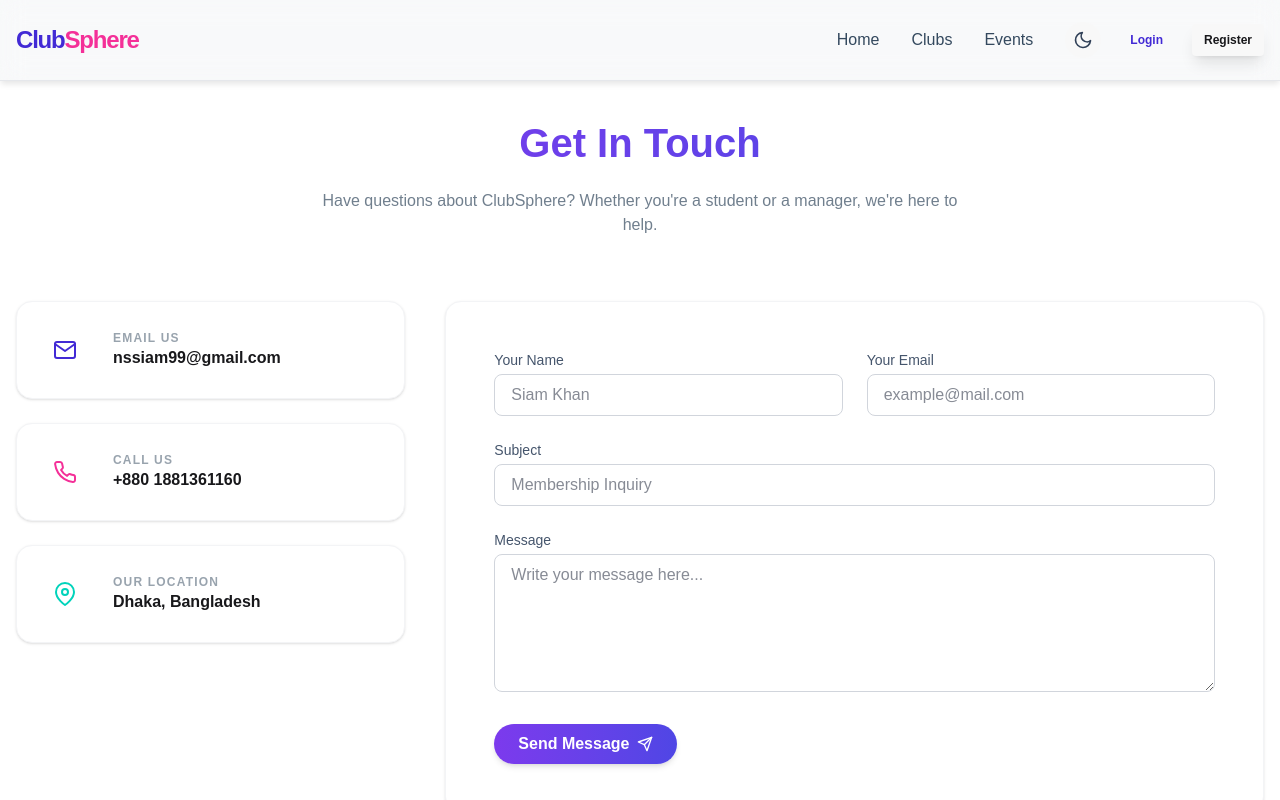
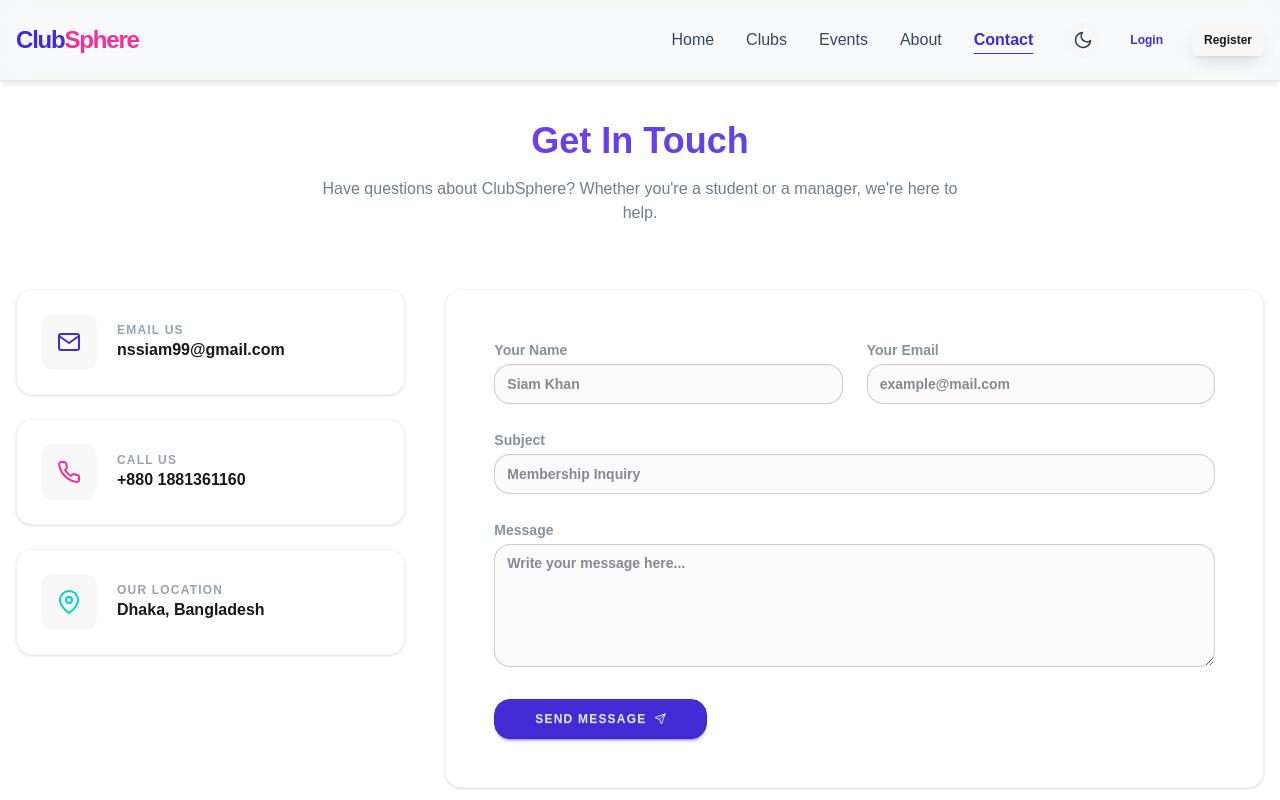
Before and after one commit to siam-khan-alt/clubsphere-client, a React (Vite) app: page /contact in a window 1280 px wide. Shown: the top 800 px of the page. Built offline with nearby package versions, Linux system fonts and the light colour scheme; no server answers.

Commit message:
update Nabvar componant and contact page

```diff
--- a/src/components/shared/Footer.jsx
+++ b/src/components/shared/Footer.jsx
@@ -35,15 +35,13 @@ const Footer = () => {
                             <li><Link to="/" className="opacity-70 hover:text-primary hover:opacity-100 transition-all">Home</Link></li>
                             <li><Link to="/clubs" className="opacity-70 hover:text-primary hover:opacity-100 transition-all">Find a Club</Link></li>
                             <li><Link to="/events" className="opacity-70 hover:text-primary hover:opacity-100 transition-all">Upcoming Events</Link></li>
-                            <li><Link to="/about" className="opacity-70 hover:text-primary hover:opacity-100 transition-all">About Us</Link></li>
                         </ul>
                     </div>
 
                     <div>
                         <h4 className="text-lg font-bold mb-6 ">Resources</h4>
                         <ul className="space-y-3 text-sm">
-                            <li><Link to="/privacy" className="opacity-70 hover:text-primary hover:opacity-100 transition-all">Privacy Policy</Link></li>
-                            <li><Link to="/terms" className="opacity-70 hover:text-primary hover:opacity-100 transition-all">Terms of Service</Link></li>
+                            <li><Link to="/about" className="opacity-70 hover:text-primary hover:opacity-100 transition-all">About Us</Link></li>
                             <li><Link to="/contact" className="opacity-70 hover:text-primary hover:opacity-100 transition-all">Support Center</Link></li>
                         </ul>
                     </div>
--- a/src/components/shared/Navbar.jsx
+++ b/src/components/shared/Navbar.jsx
@@ -86,10 +86,24 @@ const Navbar = () => {
           Events
         </NavLink>
       </li>
+        <li><NavLink to="/about"  className={({ isActive }) =>
+            isActive
+              ? "text-primary font-bold underline underline-offset-8 transition-all"
+              : "hover:text-primary transition-all"
+          }>About</NavLink></li>
+          <li><NavLink to="/contact"  className={({ isActive }) =>
+            isActive
+              ? "text-primary font-bold underline underline-offset-8 transition-all"
+              : "hover:text-primary transition-all"
+          }>Contact</NavLink></li>
       {user && (
         <>
-          <li><NavLink to="/about" className="hover:text-primary transition-all">About</NavLink></li>
-          <li><NavLink to="/contact" className="hover:text-primary transition-all">Contact</NavLink></li>
+
+          <li><NavLink  to={goDashboardRoute()}  className={({ isActive }) =>
+            isActive
+              ? "text-primary font-bold underline underline-offset-8 transition-all"
+              : "hover:text-primary transition-all"
+          }>Dashboard</NavLink></li>
         </>
       )}
     </>
--- a/src/pages/Contact/Contact.jsx
+++ b/src/pages/Contact/Contact.jsx
@@ -1,8 +1,26 @@
 import React from 'react';
 import { motion } from 'framer-motion';
+import { useForm } from 'react-hook-form';
 import { FiMail, FiPhone, FiMapPin, FiSend } from 'react-icons/fi';
+import Swal from 'sweetalert2';
 
 const Contact = () => {
+    const { register, handleSubmit, reset } = useForm();
+
+    const onSubmit = (data) => {
+        console.log("Contact Form Data:", data);
+        Swal.fire({
+            title: 'Message Sent!',
+            text: 'Thank you for contacting ClubSphere. We will get back to you soon.',
+            icon: 'success',
+            confirmButtonColor: '#7C3AED',
+            customClass: {
+                popup: 'rounded-2xl'
+            }
+        });
+        reset();
+    };
+
     return (
         <div className="pt-10 pb-20 bg-base-100">
             <div className="container mx-auto px-4">
@@ -11,7 +29,7 @@ const Contact = () => {
                     animate={{ opacity: 1, y: 0 }}
                     className="text-center max-w-2xl mx-auto mb-16"
                 >
-                    <h2>Get In Touch</h2>
+                    <h2 className="text-4xl font-black mb-4">Get In Touch</h2>
                     <p className="opacity-70">Have questions about ClubSphere? Whether you're a student or a manager, we're here to help.</p>
                 </motion.div>
 
@@ -27,9 +45,9 @@ const Contact = () => {
                                 initial={{ opacity: 0, x: -20 }}
                                 whileInView={{ opacity: 1, x: 0 }}
                                 transition={{ delay: index * 0.1 }}
-                                className="card-style flex items-center gap-5"
+                                className="p-6 rounded-2xl border border-base-content/5 bg-base-100 shadow-sm flex items-center gap-5"
                             >
-                                <div className="p-4 rounded-xl bg-opacity-10 dark:bg-opacity-20 ">
+                                <div className="p-4 rounded-xl bg-base-200 dark:bg-slate-800">
                                     <item.icon className={`w-6 h-6 ${item.color}`} />
                                 </div>
                                 <div>
@@ -44,27 +62,55 @@ const Contact = () => {
                         initial={{ opacity: 0, y: 30 }}
                         whileInView={{ opacity: 1, y: 0 }}
                         viewport={{ once: true }}
-                        className="lg:col-span-2 card-style !p-8 lg:!p-12"
+                        className="lg:col-span-2 p-8 lg:p-12 rounded-2xl border border-base-content/5 bg-base-100 shadow-sm"
                     >
-                        <form className="grid grid-cols-1 md:grid-cols-2 gap-6">
-                            <div className="flex flex-col">
-                                <label>Your Name</label>
-                                <input type="text" placeholder="Siam Khan" required />
+                        <form onSubmit={handleSubmit(onSubmit)} className="grid grid-cols-1 md:grid-cols-2 gap-6">
+                            <div className="form-control">
+                                <label className="label">
+                                    <span className="label-text font-bold">Your Name</span>
+                                </label>
+                                <input
+                                    {...register("name", { required: true })}
+                                    type="text"
+                                    placeholder="Siam Khan"
+                                    className='input input-bordered w-full rounded-2xl bg-base-200/50 dark:bg-slate-800 font-bold focus:ring-2 focus:ring-primary/20'
+                                />
                             </div>
-                            <div className="flex flex-col">
-                                <label>Your Email</label>
-                                <input type="email" placeholder="example@mail.com" required />
+                            <div className="form-control">
+                                <label className="label">
+                                    <span className="label-text font-bold">Your Email</span>
+                                </label>
+                                <input
+                                    {...register("email", { required: true })}
+                                    type="email"
+                                    placeholder="example@mail.com"
+                                    className='input input-bordered w-full rounded-2xl bg-base-200/50 dark:bg-slate-800 font-bold focus:ring-2 focus:ring-primary/20'
+                                />
                             </div>
-                            <div className="flex flex-col md:col-span-2">
-                                <label>Subject</label>
-                                <input type="text" placeholder="Membership Inquiry" required />
+                            <div className="form-control md:col-span-2">
+                                <label className="label">
+                                    <span className="label-text font-bold">Subject</span>
+                                </label>
+                                <input
+                                    {...register("subject", { required: true })}
+                                    type="text"
+                                    placeholder="Membership Inquiry"
+                                    className='input input-bordered w-full rounded-2xl bg-base-200/50 dark:bg-slate-800 font-bold focus:ring-2 focus:ring-primary/20'
+                                />
                             </div>
-                            <div className="flex flex-col md:col-span-2">
-                                <label>Message</label>
-                                <textarea rows="5" placeholder="Write your message here..." required></textarea>
+                            <div className="form-control md:col-span-2">
+                                <label className="label">
+                                    <span className="label-text font-bold">Message</span>
+                                </label>
+                                <textarea
+                                    {...register("message", { required: true })}
+                                    rows="5"
+                                    placeholder="Write your message here..."
+                                    className='textarea textarea-bordered w-full rounded-2xl bg-base-200/50 dark:bg-slate-800 font-bold focus:ring-2 focus:ring-primary/20'
+                                ></textarea>
                             </div>
                             <div className="md:col-span-2 pt-2">
-                                <button type="submit" className="btn-primary-gradient w-full md:w-auto flex items-center justify-center gap-2 group">
+                                <button type="submit" className="btn btn-primary rounded-2xl w-full md:w-auto px-10 flex items-center justify-center gap-2 group font-black uppercase text-xs tracking-widest">
                                     Send Message <FiSend className="group-hover:translate-x-1 group-hover:-translate-y-1 transition-transform" />
                                 </button>
                             </div>
```
